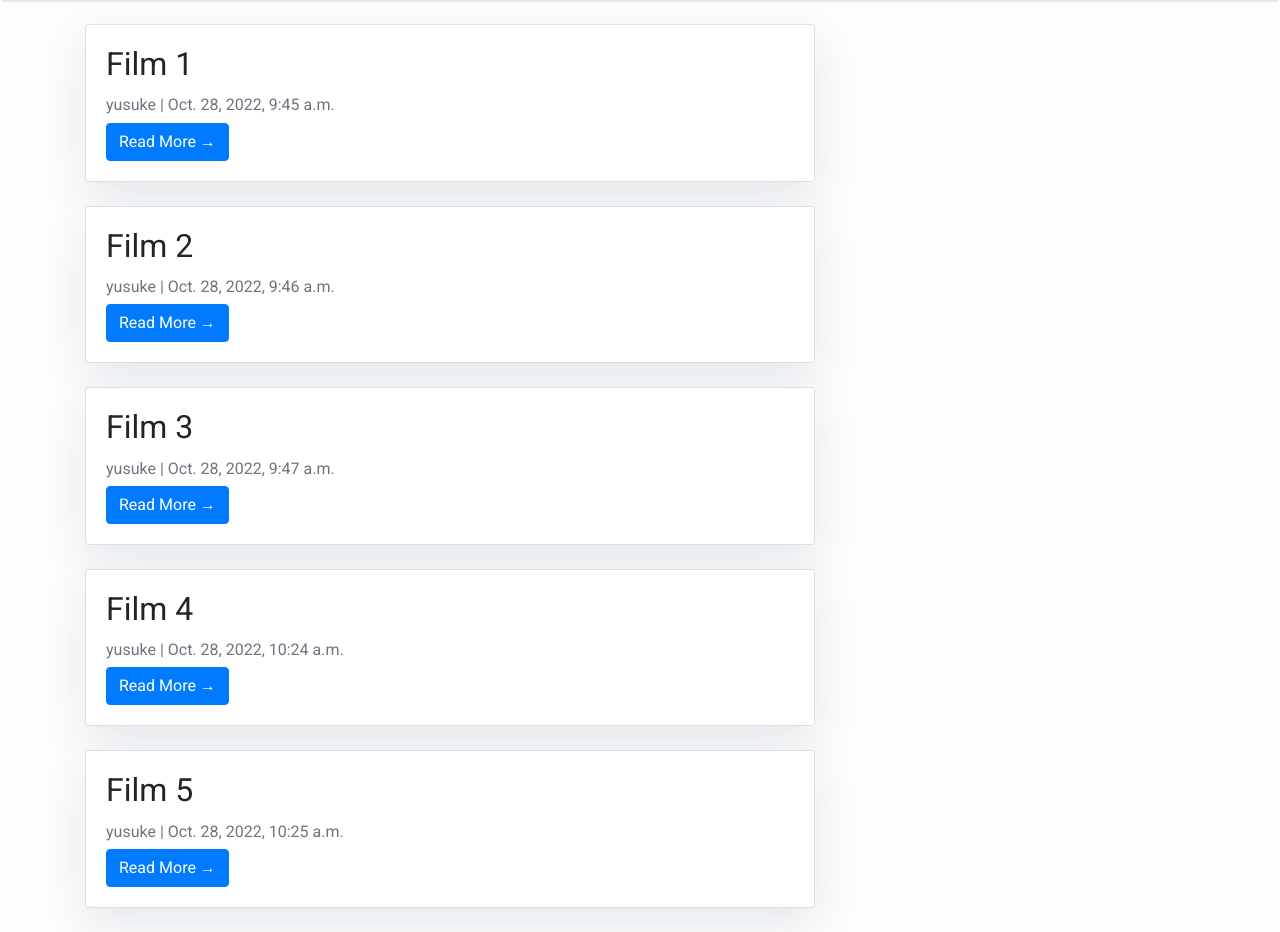
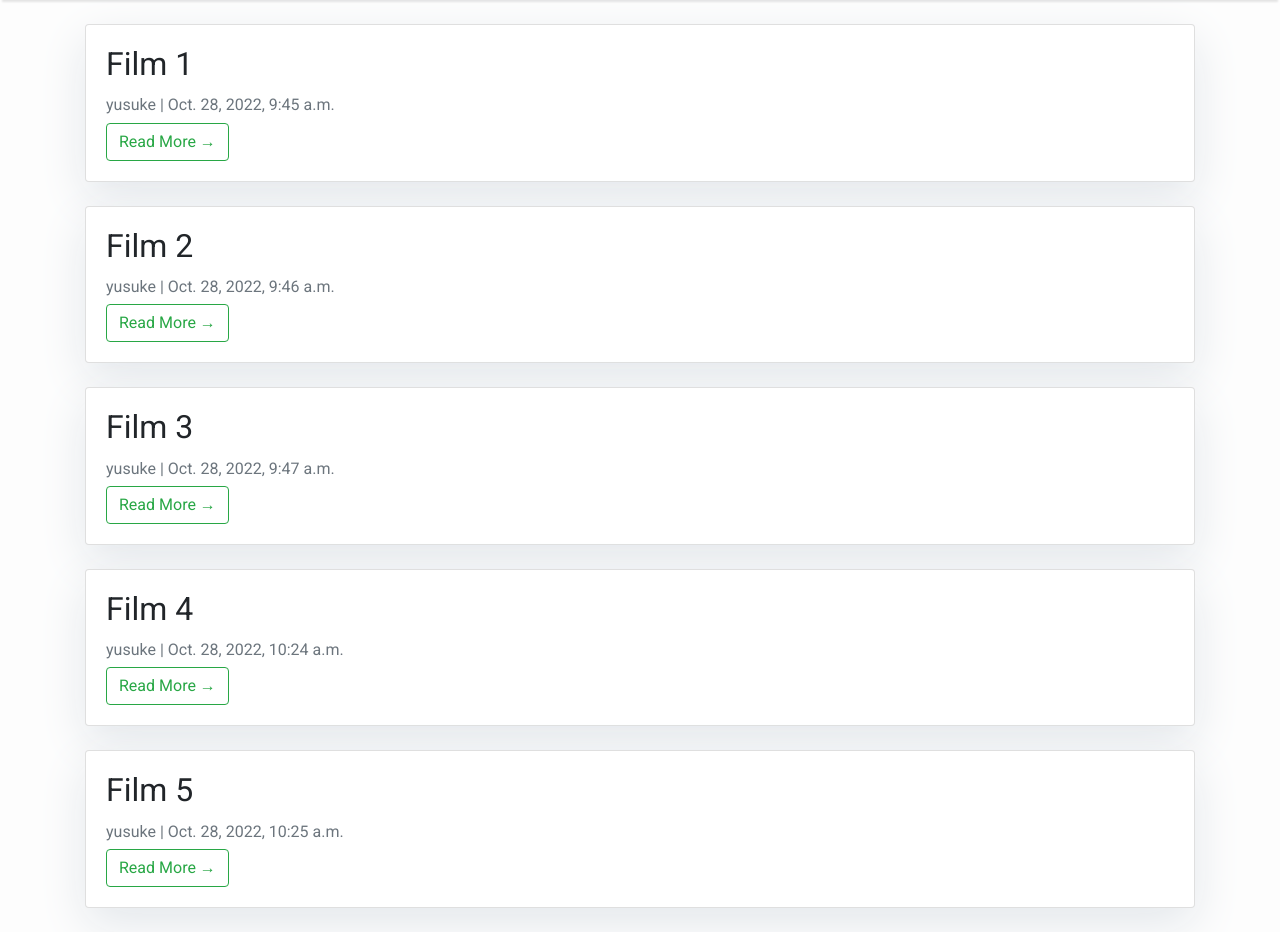
Before and after one commit to y-seki66/hello-github-actions, a Django app: page / in a window 1280 px wide. Shown: the part 59-991 px from the top of the page. Run offline with Django 4.2, Linux system fonts and the light colour scheme; data comes from the database, SQL or seed files in the repository; some libraries are stand-ins or nearby versions.

Commit message:
Changed layout and button

```diff
--- a/demosite/blog_app/templates/index.html
+++ b/demosite/blog_app/templates/index.html
@@ -17,14 +17,14 @@
 </style>
 
 <div class="container">
-    <div class="row g-2">
-        <div class="col-md-8 mt-4">
+    <div class="row g-6">
+        <div class="col-md mt-4">
             {% for film in film_list %}
             <div class="card mb-4">
                 <div class="card-body">
                     <h2 class="card-title">{{ film.title }}</h2>
                     <p class="card-text text-muted h6">{{ film.author }} | {{ film.created_on}} </p>
-                    <a href="{% url 'film_detail' film.slug  %}" class="btn btn-primary">Read More &rarr;</a>
+                    <a href="{% url 'film_detail' film.slug  %}" class="btn btn-outline-success">Read More &rarr;</a>
                 </div>
             </div>
             {% endfor %}
```
